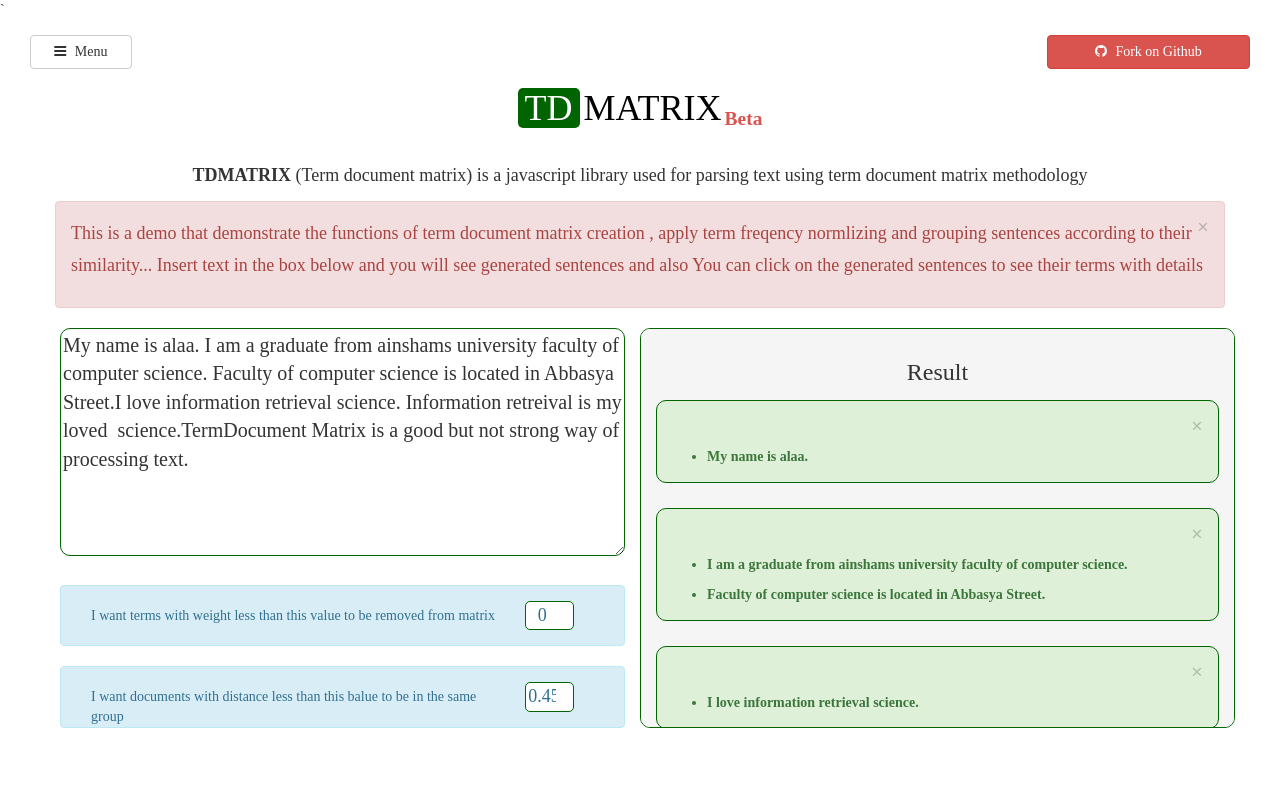
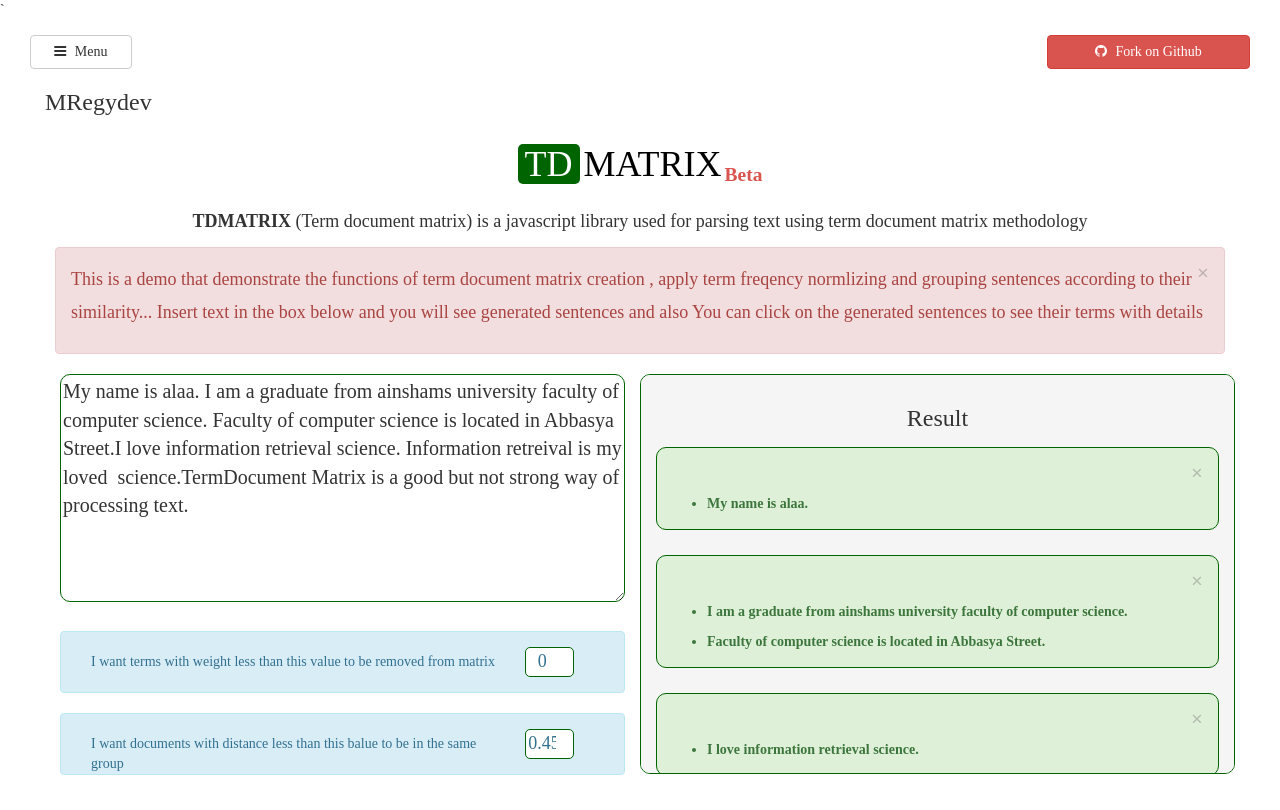
Before and after one commit to tdmatrixsite/tdmatrixsite.github.io, a plain HTML site: page index.html in a window 1280 px wide. Drawn offline with Linux system fonts and the light colour scheme.

Commit message:
Update index.html

```diff
--- a/index.html
+++ b/index.html
@@ -65,6 +65,7 @@
               <a href="#menu-toggle" class="col-xs-12 col-sm-1 btn btn-default" id="menu-toggle"><i class="fa fa-bars" aria-hidden="true"></i> Menu</a>
               <a href="https://github.com/alaahamed1990/TD-MATRIX" class="col-xs-12 col-sm-2 btn btn-danger right" ><i class="fa fa-github" aria-hidden="true"></i> Fork on Github</a>
                     <div class="col-xs-12">
+                    <h3 class="logoSection"><span class="mregydevlogo">MR</span>egydev</h3>
                       <a href="#/" class="text-center">
                         <h1 class="col-xs-12 logo"><span class="logohightlight">TD</span>MATRIX<sub>Beta</sub></h1>
                       </a>
```
